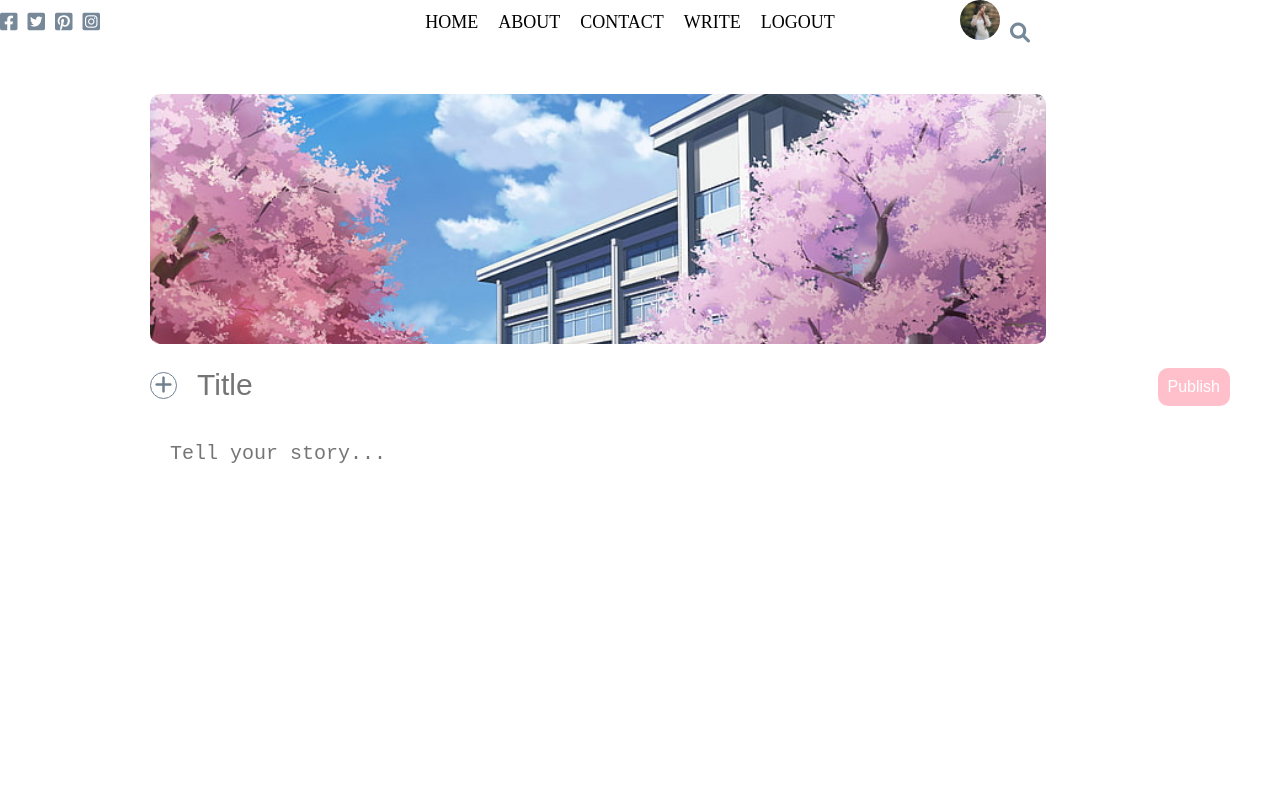
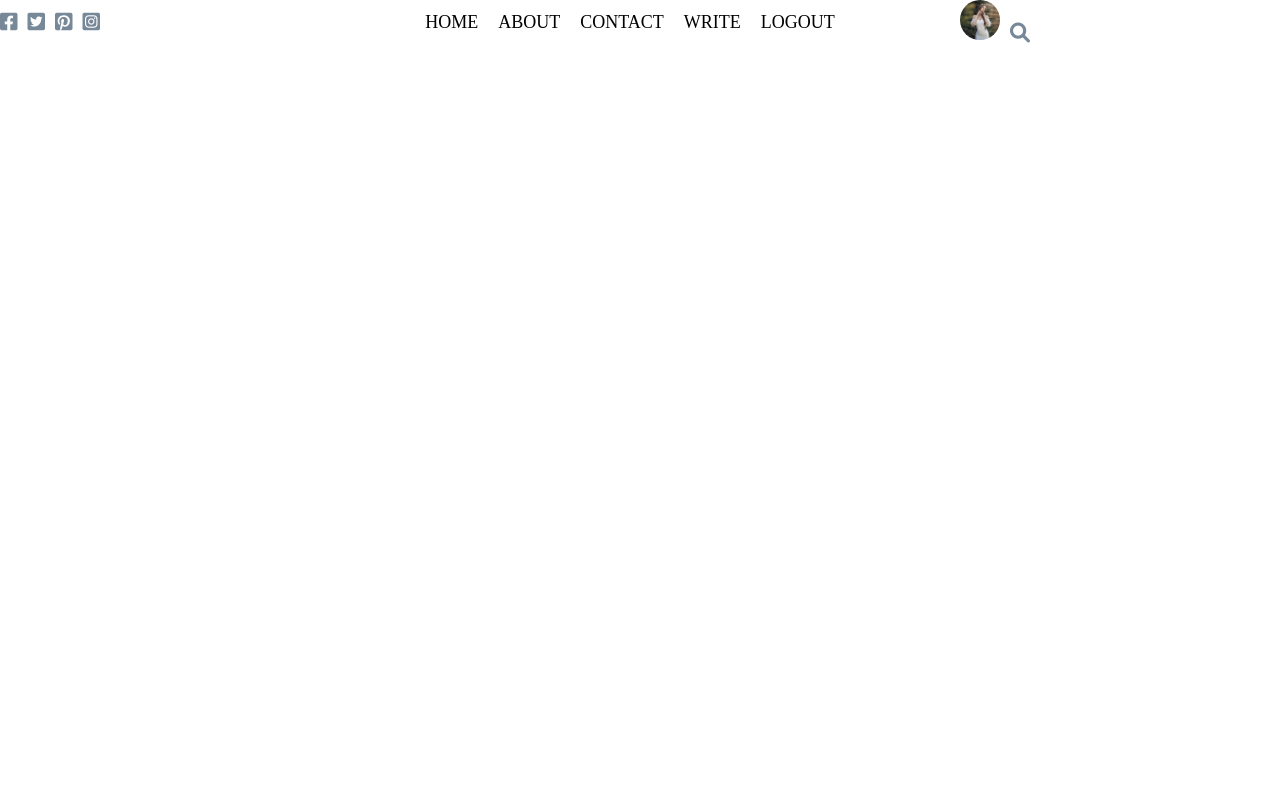
Before and after one commit to chrischen842/BlogApp, a React (Create React App) app in the folder blog/: page / in a window 1280 px wide. Shown: the top 800 px of the page. Built offline with nearby package versions, Linux system fonts and the light colour scheme.

Commit message:
added settings folder

```diff
--- a/blog/src/App.js
+++ b/blog/src/App.js
@@ -2,12 +2,13 @@ import HomePage from "./pages/homePage/HomePage";
 import Topbar from "./components/topbar/Topbar";
 import Single from "./pages/single/Single";
 import Write from "./pages/write/Write";
+import Settings from "./pages/settings/Settings";
 
 function App() {
   return (
     <>
       <Topbar/>
-      <Write/>
+      <Settings/>
     </>
   );
 }
--- /dev/null
+++ b/blog/src/pages/settings/Settings.jsx
@@ -0,0 +1,9 @@
+import './settings.css'
+
+export default function Settings() {
+    return (
+        <div className='settings'>
+
+        </div>
+    )
+}
```
Also changed, not shown: blog/src/pages/settings/settings.css (added).
